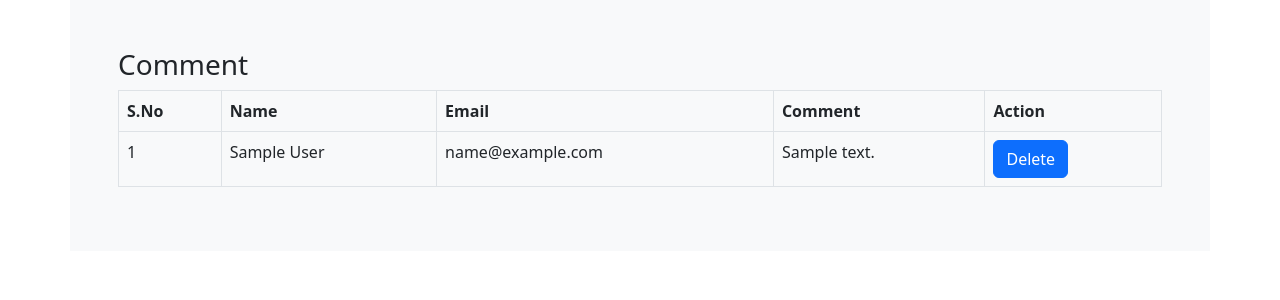
After one commit to KHYATIBORAD/php_oop_1, a PHP site: page /viewfeedback.php in a window 1280 px wide. The commit adds this page. Shown: the top 300 px of the page. Run offline with PHP 8.4, Linux system fonts and the light colour scheme; tables that the repository leaves empty or names only in its code hold one stand-in row (values such as "Sample post").

Commit message:
Register and Feedback table are Join

```diff
--- a/dbManager.php
+++ b/dbManager.php
@@ -29,13 +29,14 @@ public function __construct(){
 	public function insert_data($firstname,$lastname,$password,$cnfpassword,$contact,$email,$gender,$country){
 		$query=mysqli_query($this->DB,"INSERT INTO register(firstname,lastname,password,cnfpassword,contact,email,gender,country) VALUES('$firstname','$lastname','$password','$cnfpassword','$contact','$email','$gender','$country')");
 		return $query;
+	}
 
-}
 	// this is view user data selection
 	public function select_data(){
 		$result=mysqli_query($this->DB,"select * from register");
 		return $result;
 	}
+
 	//this is user data updation
 	public function update_data($firstname,$lastname,$contact,$email,$gender,$country){
 		$id=$_POST['id'];
@@ -56,7 +57,6 @@ public function delete_data(){
 		$delete=mysqli_query($this->DB,"DELETE FROM register WHERE r_id= '$id' ");
 
 		return $delete;
-
 	}
 
 	//login check method to user login
@@ -80,7 +80,6 @@ public function update_select(){
 		return $select;
 	}
 
-
 	// this is feedback comment insert method.
 	public function feedback_data($comment){
 		$id=$_SESSION['r_id'];
@@ -88,5 +87,28 @@ public function feedback_data($comment){
 		$query=mysqli_query($this->DB,"insert into feedback(r_id,comment) values('$id','$comment')");
 		return $query;
 	}
+
+	//display feedback data
+	public function displayRecord(){
+		$sql="SELECT CONCAT(register.firstname,' ',register.lastname) AS full_name, register.email, feedback.comment FROM register JOIN feedback ON register.r_id=feedback.r_id";
+		$result=$this->DB->query($sql);
+		if($result->num_rows>0){
+			while($row=$result->fetch_assoc()){
+				$data[]=$row;
+			}
+			return $data;
+		}
+	}
+
+	//delete records
+	public function deleteRecord($delid){
+		$sql="DELETE FROM feedback WHERE f_id='$delid'";
+		$result=$this->DB->query($sql);
+		if($result){
+			header('location:viewfeedback.php');
+		}else{
+			echo "Error".$sql."<br>".$this->DB->error;
+		}
+	}
 }
 ?>
--- a/home.php
+++ b/home.php
@@ -40,6 +40,7 @@ if(!isset($_SESSION['login']) && !$_SESSION['login']){
 
 						<li><a href="userlist.php" class="nav-link active " target="blank">User information</a></li>
 						<li><a href="feedback.php" class="nav-link active " target="blank">Feedback</a></li>
+						<li><a href="viewfeedback.php" class="nav-link active " target="blank">Comment</a></li>
 					</ul>
 				</div>
 			</div>
--- a/userlist.php
+++ b/userlist.php
@@ -1,4 +1,4 @@
-<?php
+m ei5<?php
 include('connection.php');
 
 ?>
--- /dev/null
+++ b/viewfeedback.php
@@ -0,0 +1,55 @@
+<?php
+	require_once('connection.php');
+	if(isset($_POST['deleteid'])){
+	$delid=$_POST['deleteid'];
+	$DB->deleteRecord($delid);
+}
+?>
+<!DOCTYPE html>
+<html>
+<head>
+	<meta charset="utf-8">
+	<meta name="viewport" content="width=device-width, initial-scale=1">
+	<link rel="stylesheet" type="text/css" href="css/bootstrap.min.css">
+	<script type="text/javascript" src="js/bootstrap.min.js"></script>
+	<title></title>
+</head>
+<body>
+	<div class="container">
+		<div class="row">
+				<div class="col-6 col-md-12 bg-light p-lg-5">
+				<div class="center">
+					<h3>Comment</h3>
+					<table class="table table-bordered">
+						<tr>
+							<th>S.No</th>
+							<th>Name</th>
+							<th>Email</th>
+							<th>Comment</th>
+							<th>Action</th>
+						</tr>
+						<?php
+						$data=$DB->displayRecord();
+						$sno=1;
+						foreach($data as $value){
+							?>
+							<tr>
+								<td><?php echo $sno++; ?></td>
+								<td><?php echo $value['full_name'];?></td>
+								<td><?php echo $value['email']; ?></td>
+								<td><?php echo $value['comment']; ?></td>
+								<td>
+
+									<a href="viewfeedback.php" class="btn btn-primary">Delete</a>
+								</td>
+							</tr>
+							<?php
+						}
+						?>
+					</table>
+				</div>
+			</div>
+		</div>
+	</div>
+</body>
+</html>
```
Also changed, not shown: feedback.php (+6 -9 lines). Lines whose indentation alone changed are shown as unchanged.
